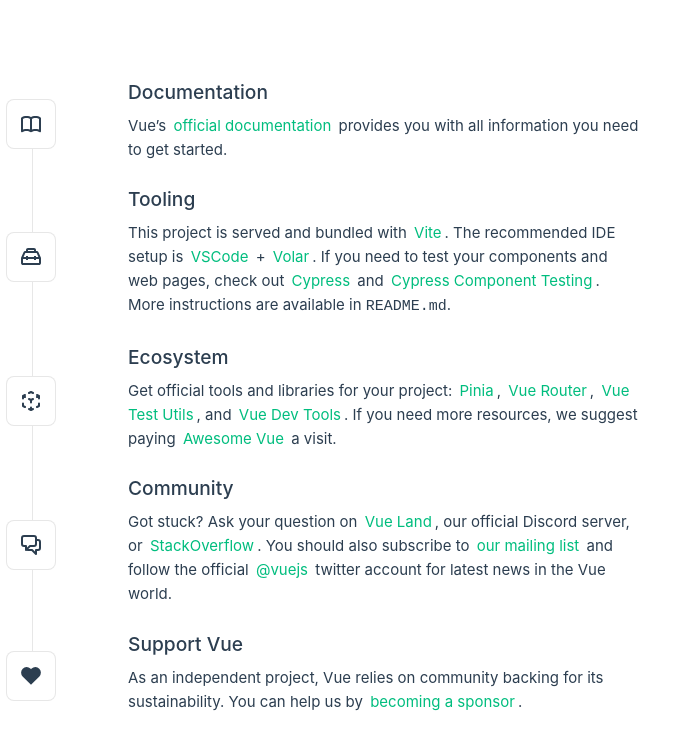
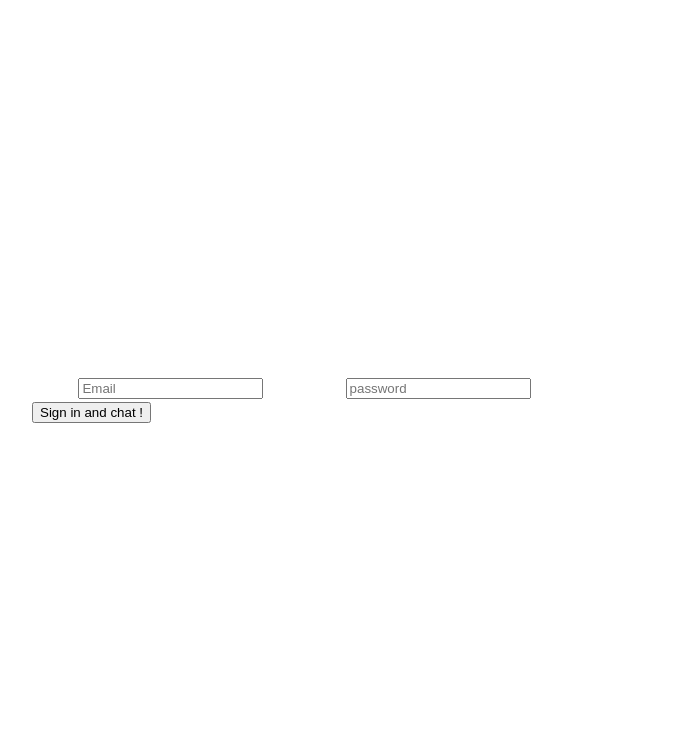
Before and after one commit to MaximeJobard/ProjetVueJs, a Vue app: page / in a window 1280 px wide. Shown: the top 750 px of the page, without its empty margins (0-695 px from the left). Built offline with nearby package versions, Linux system fonts and the light colour scheme.

Commit message:
feat : SignIn finish

```diff
--- a/src/router/index.js
+++ b/src/router/index.js
@@ -1,21 +1,20 @@
 import { createRouter, createWebHistory } from 'vue-router'
-import HomeView from '../views/HomeView.vue'
 
 const router = createRouter({
   history: createWebHistory(import.meta.env.BASE_URL),
   routes: [
     {
       path: '/',
-      name: 'home',
-      component: HomeView
+      name: 'SignIn',
+      component: () => import('../views/SignInView.vue')
     },
     {
-      path: '/about',
-      name: 'about',
+      path: '/SignUp',
+      name: 'SignUp',
       // route level code-splitting
       // this generates a separate chunk (About.[hash].js) for this route
       // which is lazy-loaded when the route is visited.
-      component: () => import('../views/AboutView.vue')
+      component: () => import('../views/SignUpView.vue')
     }
   ]
 })
--- /dev/null
+++ b/src/views/SignInView.vue
@@ -0,0 +1,49 @@
+<script setup>
+import { ref } from "vue"
+import router from "@/router/index";
+import useSupabase from "@/composable/supabase.js"
+
+const {supabase} = useSupabase()
+
+const email = ref()
+const password = ref()
+
+async function signIn() {
+    const { data, error } = await supabase.auth.signInWithPassword({
+        email: email.value,
+        password: password.value,
+    })
+
+    if(error == null){
+        router.push('/SignUp')
+    }
+}
+
+//vérifier si connecté
+async function isLoggedIn() {
+  const { data } = await supabase.auth.getSession();
+  return !!data.session;
+}
+
+</script>
+
+<template>
+    <div class="h-full flex flex-col justify-center items-center gap-10">
+        <label>
+            Email:
+            <input class="text-black p-1" type="email" placeholder="Email" v-model="email">
+        </label>
+        <label>
+            Password:
+            <input class="text-black p-1" type="password" placeholder="password" v-model="password">
+        </label>
+        <button class="p-2 bg-blue-600 border-black border-4 rounded-full" @click=" signIn">Sign in and chat !</button>
+        <p ref="text"></p>
+    </div>
+</template>
+
+<style>
+    label{
+        color: white;
+    }
+</style>../api/supabaseAPI.js
--- /dev/null
+++ b/src/views/SignUpView.vue
@@ -0,0 +1,48 @@
+<script setup>
+import { ref } from "vue"
+import useSupabase from "@/composable/supabase.js";
+
+const {supabase} = useSupabase()
+
+const email = ref(null)
+const password = ref(null)
+
+async function signUp() {
+    console.log({
+        email: email,
+        password: password
+    })
+    await supabase.auth.signUp({
+        email: email.value,
+        password: password.value,
+        options: {
+            emailRedirectTo: 'http://localhost:5173/chat',
+        }
+    })
+}
+
+function signUpPass(){
+    signUp(email.value, password.value)
+}
+
+</script>
+
+<template>
+    <div class="h-full flex flex-col justify-center items-center gap-10">
+        <label>
+            Email:
+            <input class="text-black p-1" type="email" placeholder="Email" v-model="email">
+        </label>
+        <label>
+            Password:
+            <input class="text-black p-1" type="password" placeholder="password" v-model="password">
+        </label>
+        <button class="p-2 bg-blue-600 border-black border-4 rounded-full" @click="signUp">Sign up and chat !</button>
+    </div>
+</template>
+
+<style>
+    label{
+        color: white;
+    }
+</style>../api/supabaseAPI.js
```
